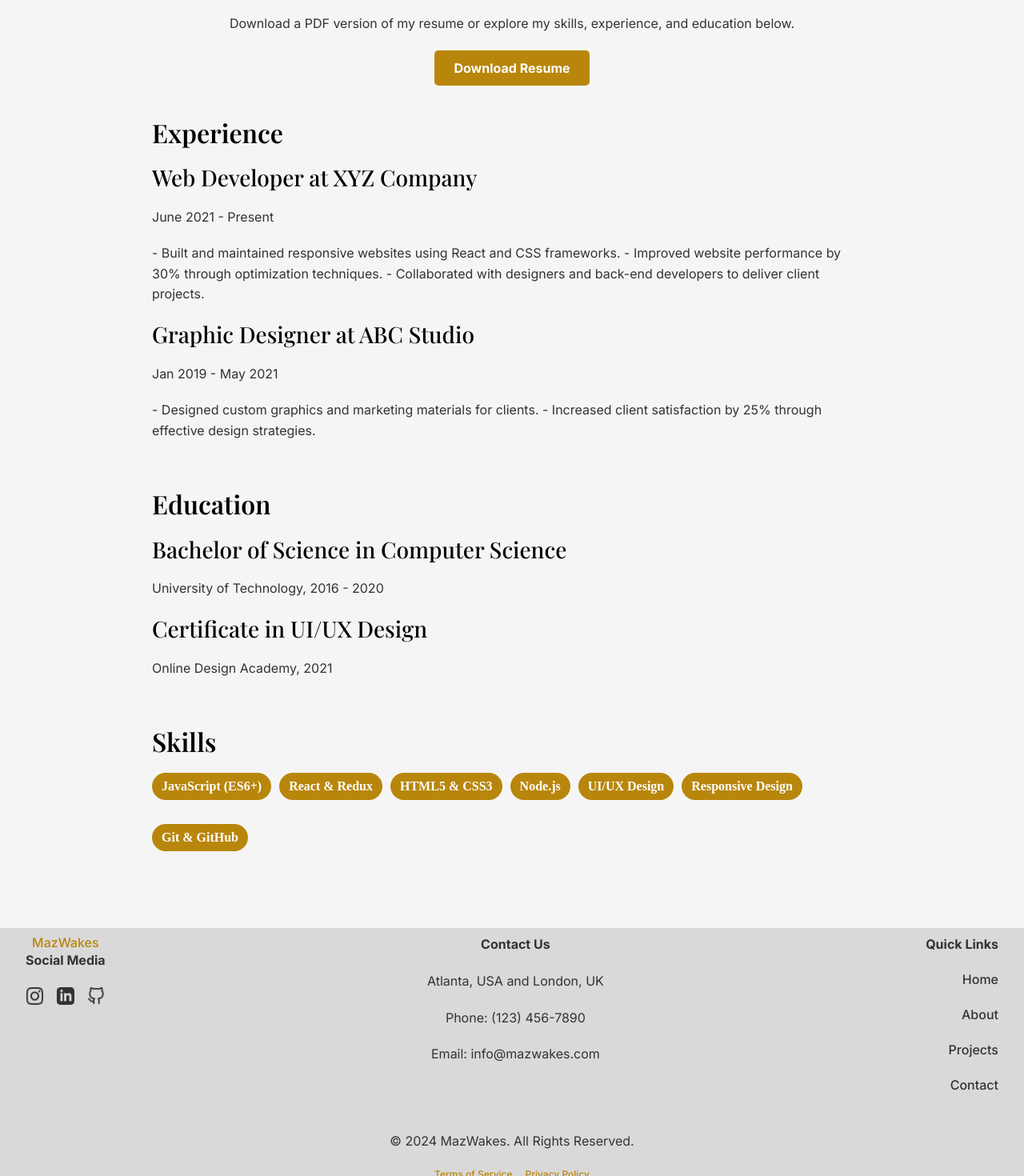
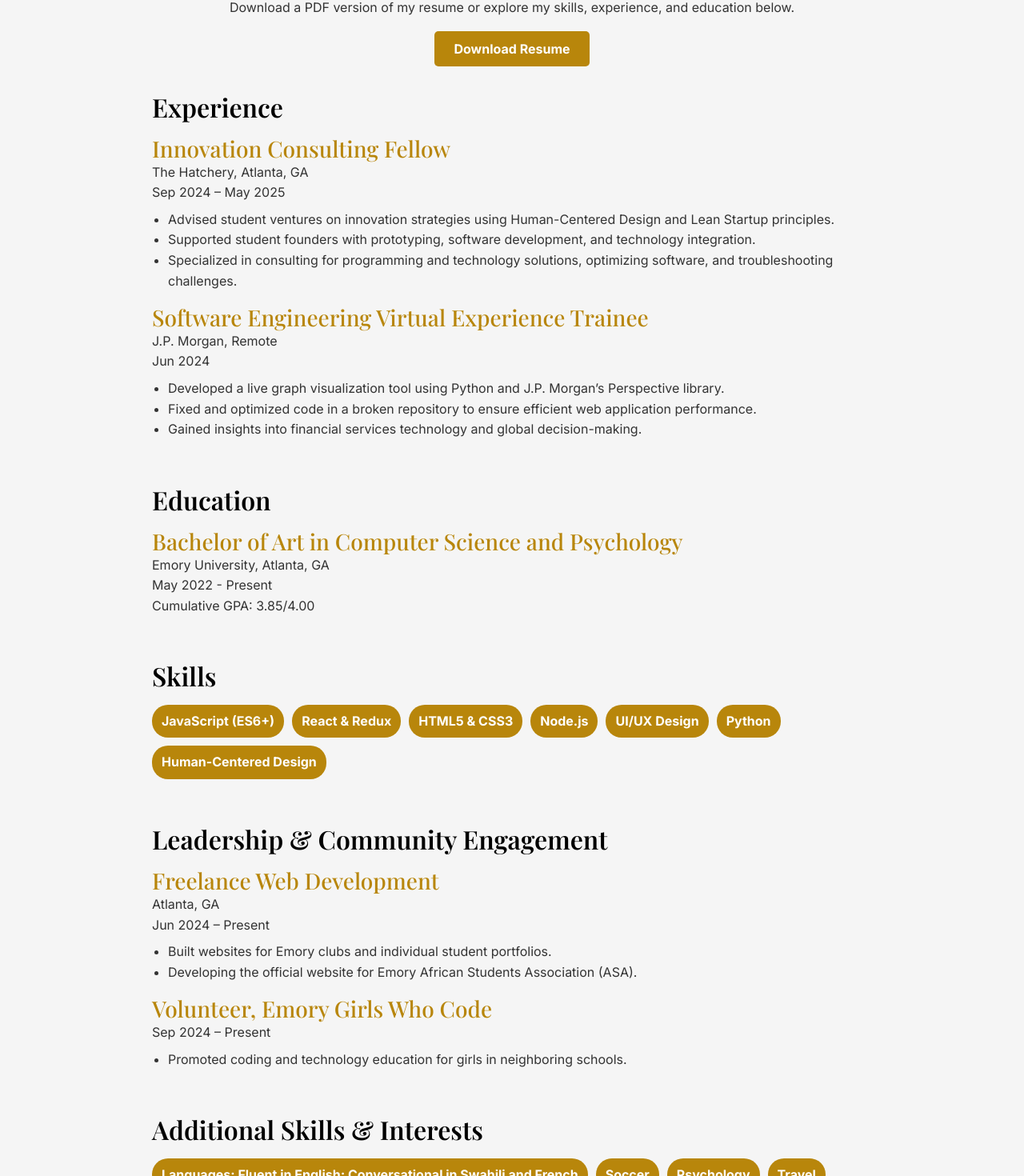
Before and after one commit to MaliaWakeshoAjwang/portfolio, a React (Create React App) app: page /portfolio/resume in a window 1280 px wide. Shown: the part 151-1621 px from the top of the page at 80% size. Built offline with nearby package versions, Linux system fonts and the light colour scheme; a web font is replaced by a local one.

Commit message:
updated resume and made projects page responsive

```diff
--- a/src/pages/Projects.js
+++ b/src/pages/Projects.js
@@ -33,7 +33,6 @@
 const Projects = () => {
     return (
         <section className={styles.projectsSection}>
-            <div className='landing'>
             <div className={styles.header}>
                 <h1>Projects</h1>
                 <p>Take a look at some of my recent work.</p>
@@ -77,7 +76,7 @@
                     </div>
                 ))}
             </div>
-            </div>
+
         </section>
     );
 };
--- a/src/pages/Resume.js
+++ b/src/pages/Resume.js
@@ -1,5 +1,6 @@
 import React from "react";
 import styles from "../styles/Resume.module.css";
+import ResumePDF from "../assets/Resume.pdf";
 
 const Resume = () => {
     return (
@@ -8,7 +9,7 @@
                 <h1>My Resume</h1>
                 <p>Download a PDF version of my resume or explore my skills, experience, and education below.</p>
                 <a
-                    href="/assets/MazWakes_Resume.pdf" // Replace with your actual resume path
+                    href={ResumePDF}
                     className={styles.ctaButton}
                     target="_blank"
                     rel="noopener noreferrer"
@@ -17,43 +18,47 @@
                 </a>
 
                 <div className={styles.sections}>
+                    {/* Experience Section */}
                     <div className={styles.section}>
                         <h2>Experience</h2>
                         <ul>
-                            <li>
-                                <h3>Web Developer at XYZ Company</h3>
-                                <p>June 2021 - Present</p>
-                                <p>
-                                    - Built and maintained responsive websites using React and CSS frameworks.
-                                    - Improved website performance by 30% through optimization techniques.
-                                    - Collaborated with designers and back-end developers to deliver client projects.
-                                </p>
+                            <li className={styles.experience}>
+                                <h3>Innovation Consulting Fellow</h3>
+                                <p>The Hatchery, Atlanta, GA</p>
+                                <p>Sep 2024 – May 2025</p>
+                                <ul>
+                                    <li>Advised student ventures on innovation strategies using Human-Centered Design and Lean Startup principles.</li>
+                                    <li>Supported student founders with prototyping, software development, and technology integration.</li>
+                                    <li>Specialized in consulting for programming and technology solutions, optimizing software, and troubleshooting challenges.</li>
+                                </ul>
                             </li>
-                            <li>
-                                <h3>Graphic Designer at ABC Studio</h3>
-                                <p>Jan 2019 - May 2021</p>
-                                <p>
-                                    - Designed custom graphics and marketing materials for clients.
-                                    - Increased client satisfaction by 25% through effective design strategies.
-                                </p>
+                            <li className={styles.experience}>
+                                <h3>Software Engineering Virtual Experience Trainee</h3>
+                                <p>J.P. Morgan, Remote</p>
+                                <p>Jun 2024</p>
+                                <ul>
+                                    <li>Developed a live graph visualization tool using Python and J.P. Morgan’s Perspective library.</li>
+                                    <li>Fixed and optimized code in a broken repository to ensure efficient web application performance.</li>
+                                    <li>Gained insights into financial services technology and global decision-making.</li>
+                                </ul>
                             </li>
                         </ul>
                     </div>
 
+                    {/* Education Section */}
                     <div className={styles.section}>
                         <h2>Education</h2>
                         <ul>
-                            <li>
-                                <h3>Bachelor of Science in Computer Science</h3>
-                                <p>University of Technology, 2016 - 2020</p>
-                            </li>
-                            <li>
-                                <h3>Certificate in UI/UX Design</h3>
-                                <p>Online Design Academy, 2021</p>
+                            <li className={styles.experience}>
+                                <h3>Bachelor of Art in Computer Science and Psychology</h3>
+                                <p>Emory University, Atlanta, GA</p>
+                                <p>May 2022 - Present</p>
+                                <p>Cumulative GPA: 3.85/4.00</p>
                             </li>
                         </ul>
                     </div>
 
+                    {/* Skills Section */}
                     <div className={styles.section}>
                         <h2>Skills</h2>
                         <ul className={styles.skills}>
@@ -62,8 +67,44 @@
                             <li>HTML5 & CSS3</li>
                             <li>Node.js</li>
                             <li>UI/UX Design</li>
-                            <li>Responsive Design</li>
-                            <li>Git & GitHub</li>
+                            <li>Python</li>
+                            <li>Human-Centered Design</li>
+                        </ul>
+                    </div>
+
+                    {/* Leadership Section */}
+                    <div className={styles.section}>
+                        <h2>Leadership & Community Engagement</h2>
+                        <ul>
+                            <li className={styles.experience}>
+                                <h3>Freelance Web Development</h3>
+                                <p>Atlanta, GA</p>
+                                <p>Jun 2024 – Present</p>
+                                <ul>
+                                    <li>Built websites for Emory clubs and individual student portfolios.</li>
+                                    <li>Developing the official website for Emory African Students Association (ASA).</li>
+                                </ul>
+                            </li>
+                            <li className={styles.experience}>
+                                <h3>Volunteer, Emory Girls Who Code</h3>
+                                <p>Sep 2024 – Present</p>
+                                <ul>
+                                    <li>Promoted coding and technology education for girls in neighboring schools.</li>
+                                </ul>
+                            </li>
+                        </ul>
+                    </div>
+
+                    {/* Additional Skills Section */}
+                    <div className={styles.section}>
+                        <h2>Additional Skills & Interests</h2>
+                        <ul className={styles.skills}>
+                            <li>Languages: Fluent in English; Conversational in Swahili and French</li>
+                            <li>Soccer</li>
+                            <li>Psychology</li>
+                            <li>Travel</li>
+                            <li>Literature and Creative Writing</li>
+                            <li>Social Impact</li>
                         </ul>
                     </div>
                 </div>
--- a/src/styles/Project.module.css
+++ b/src/styles/Project.module.css
@@ -4,8 +4,15 @@
     display: flex;
     flex-direction: column;
     align-items: center;
+    min-height: calc(100vh - var(--header-height));
+    width: 100%;
+    justify-content: flex-start;
+    padding: 2rem;
 }
 
+.header{
+    padding-top: 5rem;
+}
 .header p {
     font-size: 1.2rem;
     margin-bottom: 40px;
@@ -15,11 +22,11 @@
 /* Projects Grid */
 .projectsGrid {
     display: grid;
+    width: 100%;
+    max-width: 1200px;
     grid-template-columns: repeat(auto-fit, minmax(300px, 1fr));
     gap: 1rem;
-    max-width: 1200px;
     margin: 0 auto;
-    padding: 0 20px;
 }
 
 /* Project Card */
@@ -96,7 +103,9 @@
 }
 
 .btnPrimary:hover {
-    background-color: var(--jet);
+    background-color: var(--white);
+    border: 2px solid var(--gold);
+    color: var(--gold);
 }
 
 /* Secondary Button */
@@ -108,4 +117,5 @@
 .btnSecondary:hover {
     background-color: var(--gold);
     color: var(--jet);
+    border: 2px solid var(--jet);
 }
--- a/src/styles/Resume.module.css
+++ b/src/styles/Resume.module.css
@@ -14,16 +14,28 @@
     text-align: center;
 }
 
-h1 {
-    font-size: 2.5rem;
-    margin-bottom: 20px;
+.experience{
+    margin-bottom: 1rem;
+}
+
+.experience h3 {
     color: var(--gold);
 }
 
-p {
-    font-size: 1.2rem;
-    line-height: 1.6;
-    margin-bottom: 40px;
+.experience ul{
+    padding-left: 20px;
+    list-style-type: none;
+    margin-top: 0.5rem;
+}
+
+.experience ul li{
+    list-style-type: disc;
+    margin: 0;
+}
+
+h1 {
+    color: var(--gold);
+    margin-bottom: 1rem;
 }
 
 .ctaButton {
@@ -36,7 +48,8 @@
     font-weight: bold;
     border-radius: 5px;
     transition: all 0.3s ease-in-out;
-    margin-bottom: 40px;
+    margin-top: 1rem;
+    margin-bottom: 2rem;
 }
 
 .ctaButton:hover {
@@ -54,19 +67,9 @@
     text-align: left;
 }
 
-h2 {
-    font-size: 2rem;
-    color: var(--gold);
-    margin-bottom: 10px;
-}
-
 ul {
     list-style: none;
     padding: 0;
-}
-
-ul li {
-    margin-bottom: 20px;
 }
 
 .skills {
--- a/src/styles/global.css
+++ b/src/styles/global.css
@@ -42,7 +42,6 @@
     font-family: var(--primary-font);
     color: var(--heading-color);
     line-height: 1.2;
-    margin-bottom: 20px;
 }
 
 h1 {
@@ -76,12 +75,11 @@
 }
 
 /* Paragraphs */
-p {
+p, li{
     font-family: var(--secondary-font);
     color: var(--text-color);
     font-size: 1rem;
     line-height: 1.6;
-    margin-bottom: 20px;
 }
 
 /* Links */
```
Also changed, not shown: 14 other files (tests, documents, lock files or other folders). Lines whose indentation alone changed are shown as unchanged.
